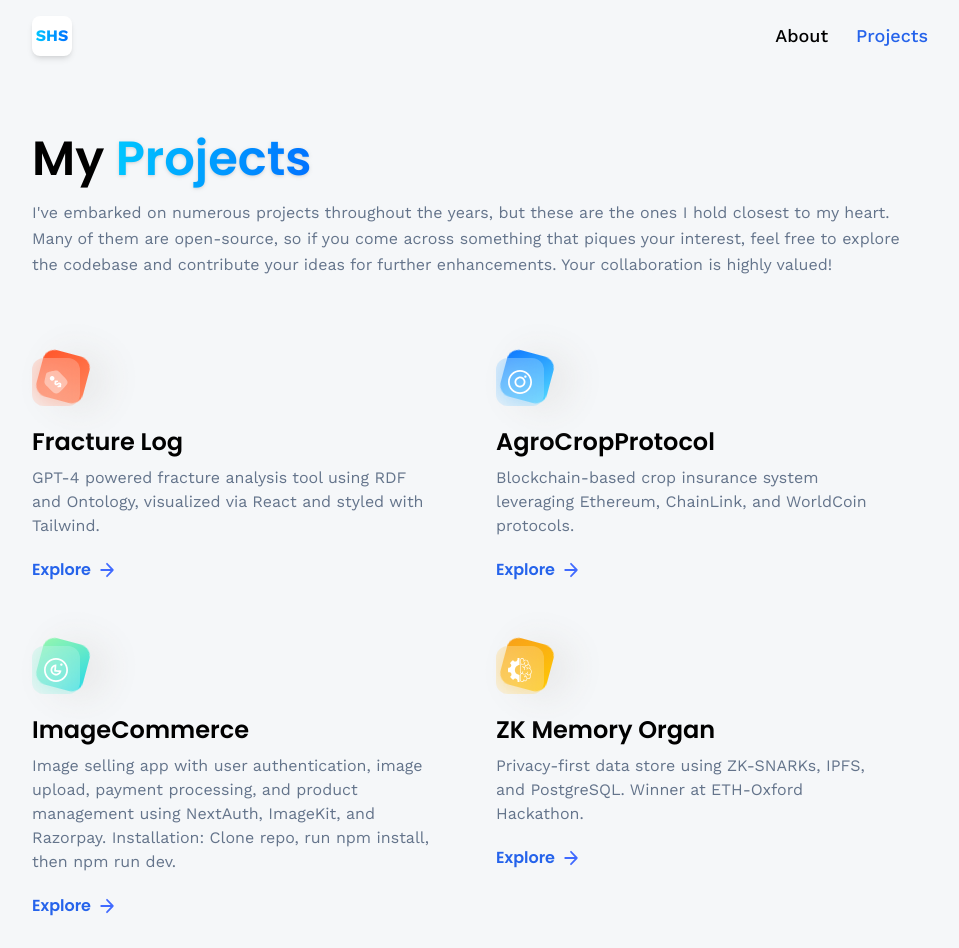
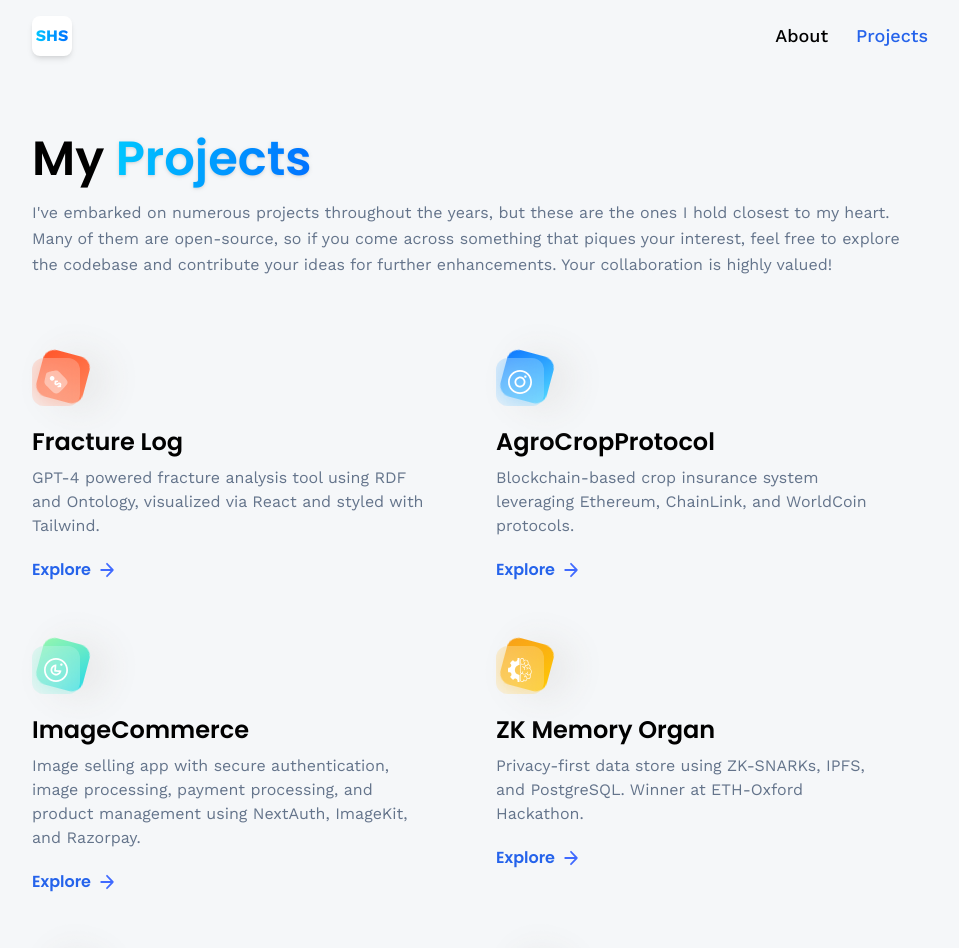
Before and after one commit to sgr-0007/MyPortfolio, a React (Vite) app: page /projects in a window 1280 px wide. Shown: the top 948 px of the page, without its empty margins (160-1119 px from the left). Built offline with nearby package versions, Linux system fonts and the light colour scheme; no server answers; the HTML template or start-up script is replaced by a standard one.

Commit message:
mod about

```diff
--- a/src/constants/index.js
+++ b/src/constants/index.js
@@ -127,7 +127,7 @@ export const projects = [
       iconUrl: threads,
       theme: 'btn-back-green',
       name: 'ImageCommerce',
-      description: 'Image selling app with user authentication, image upload, payment processing, and product management using NextAuth, ImageKit, and Razorpay. Installation: Clone repo, run npm install, then npm run dev.',
+      description: 'Image selling app with secure authentication, image processing, payment processing, and product management using NextAuth, ImageKit, and Razorpay.',
       link: 'https://github.com/sgr-0007/imagekitcommerce',
     },
     {
```
